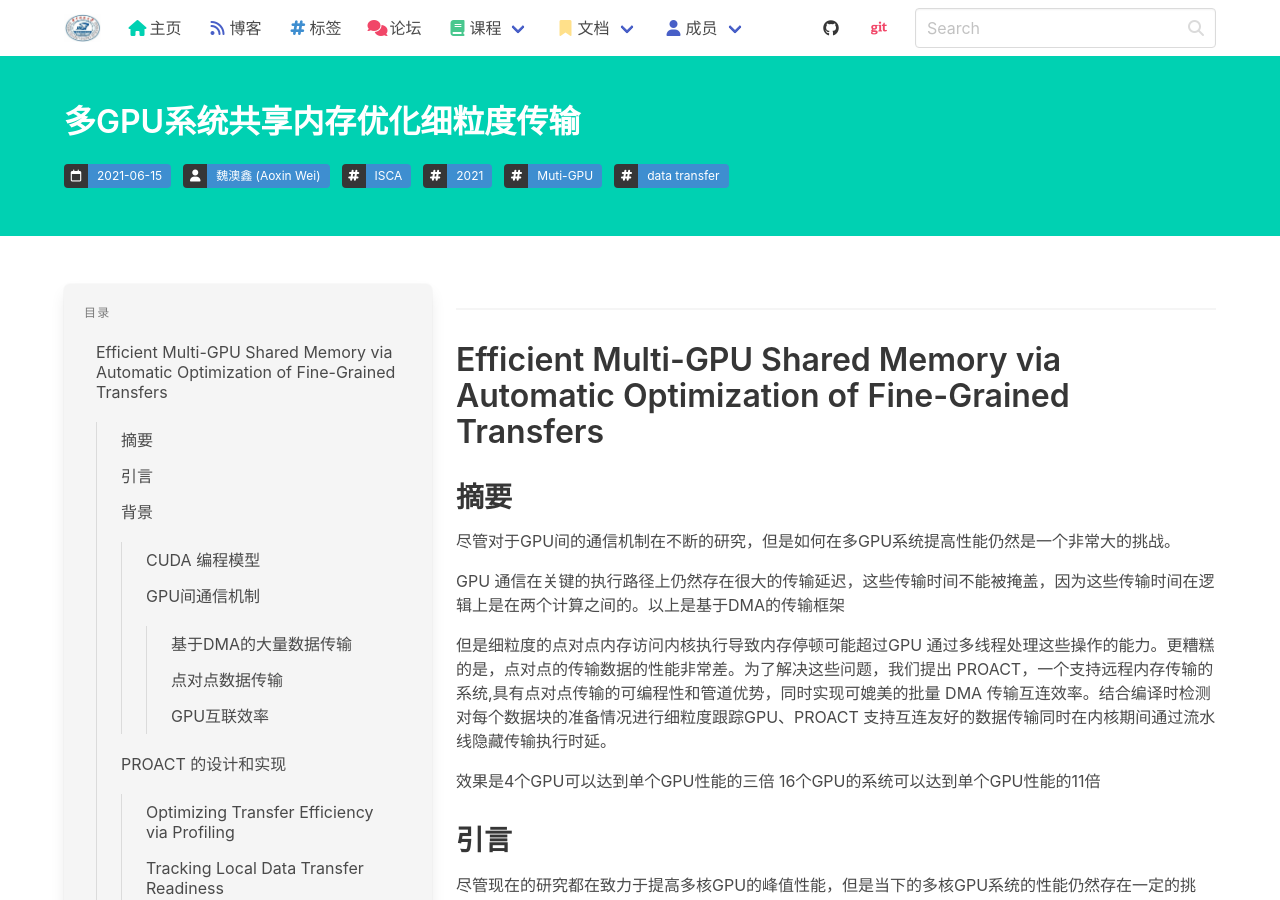
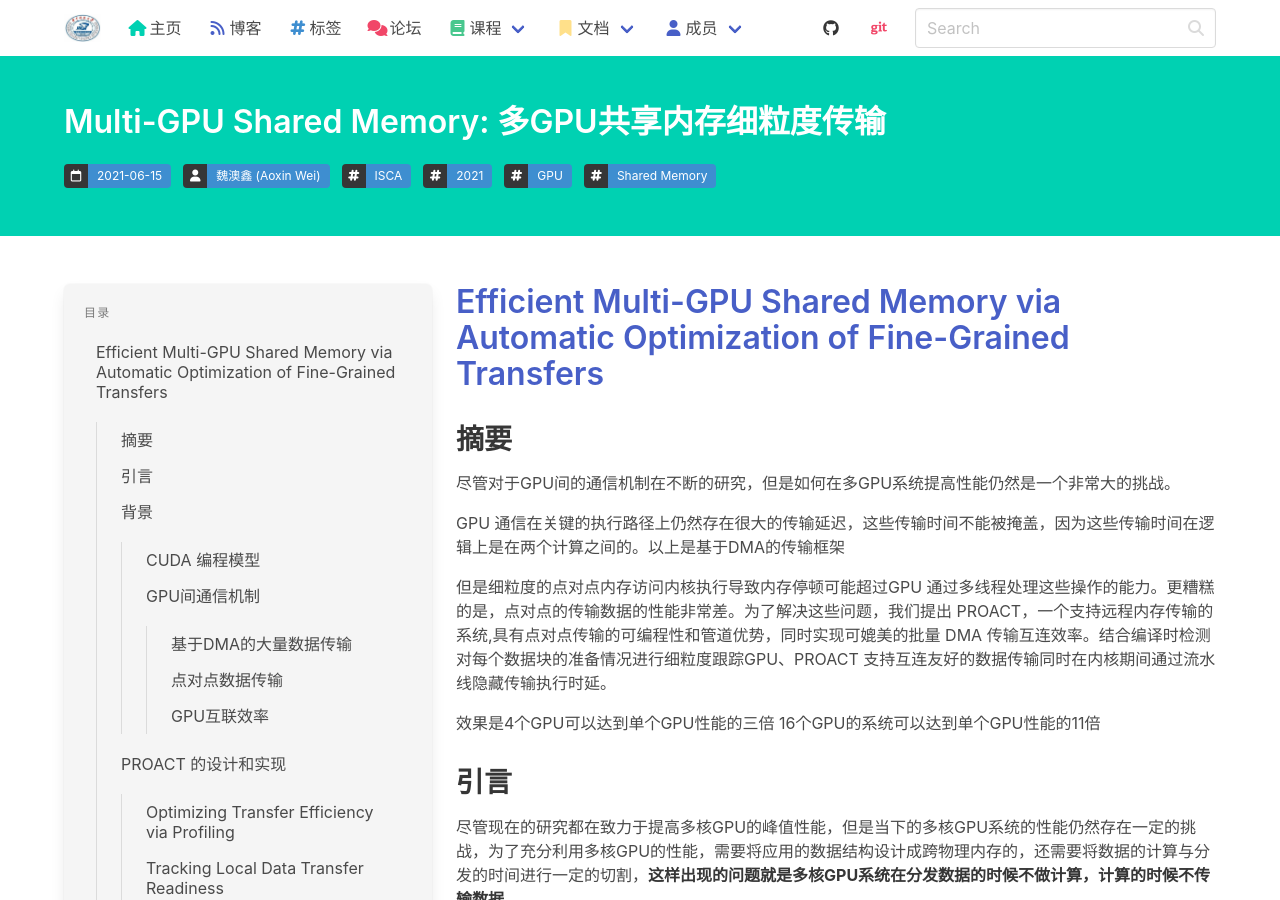
Before and after one commit to haslaboratory/haslaboratory.github.io, a Jekyll site: the page built from _posts/2021-06-15-Efficient Multi-GPU.md, in a window 1280 px wide and 900 px high. Built offline with Jekyll 4.4.1, drawn with Linux system fonts in a browser that asks for light colours; nearby versions of some CDN libraries; library files that are not in the unit come from our copies.

Commit message:
update _posts/2021-06-15-Efficient\ Multi-GPU.md

```diff
--- a/_posts/2021-06-15-Efficient Multi-GPU.md
+++ b/_posts/2021-06-15-Efficient Multi-GPU.md
@@ -1,17 +1,15 @@
 ---
 layout: post
-title: "多GPU系统共享内存优化细粒度传输"
+title: "Multi-GPU Shared Memory: 多GPU共享内存细粒度传输"
 author: Aoxin Wei
 tags:
  - ISCA
  - 2021
- - Muti-GPU
- - data transfer
+ - GPU
+ - Shared Memory
 ---
 
----
-
-# Efficient Multi-GPU Shared Memory via Automatic Optimization of Fine-Grained Transfers
+# [Efficient Multi-GPU Shared Memory via Automatic Optimization of Fine-Grained Transfers](https://conferences.computer.org/iscapub/pdfs/ISCA2021-4ghucdBnCWYB7ES2Pe4YdT/333300a139/333300a139.pdf)
 
 ## 摘要
 
```
